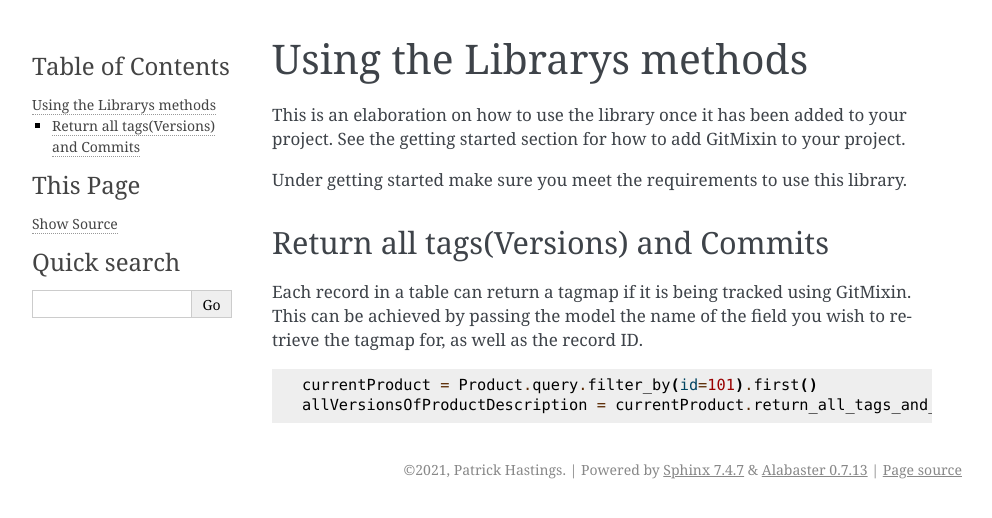
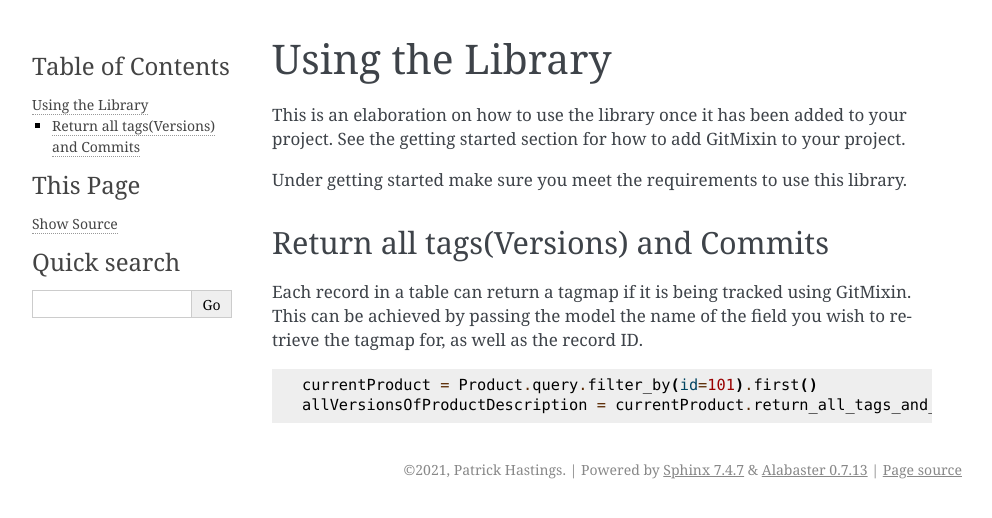
Before and after one commit to gnubyte/gitmixin, a Sphinx documentation site: the page built from docs/usinglib.md, in a window 1280 px wide. Shown: the top 518 px of the page, without its empty margins (148-1140 px from the left). Built offline with Sphinx 7.4.7, drawn with Linux system fonts in a browser that asks for light colours.

Commit message:
title change again

```diff
--- a/docs/usinglib.md
+++ b/docs/usinglib.md
@@ -1,4 +1,4 @@
-# Using the Librarys methods
+# Using the Library
 
 This is an elaboration on how to use the library once it has been added to your project. See the getting started section for how to add GitMixin to your project.
 
```
